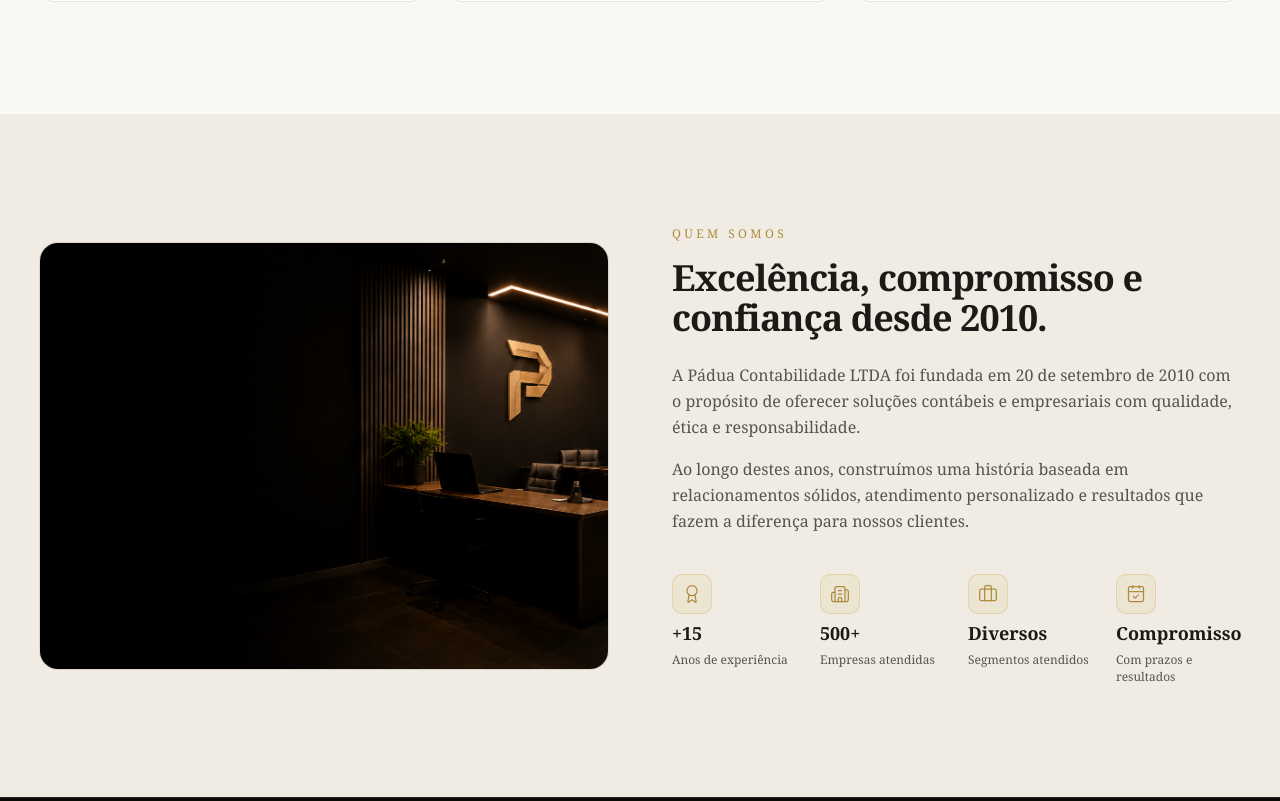
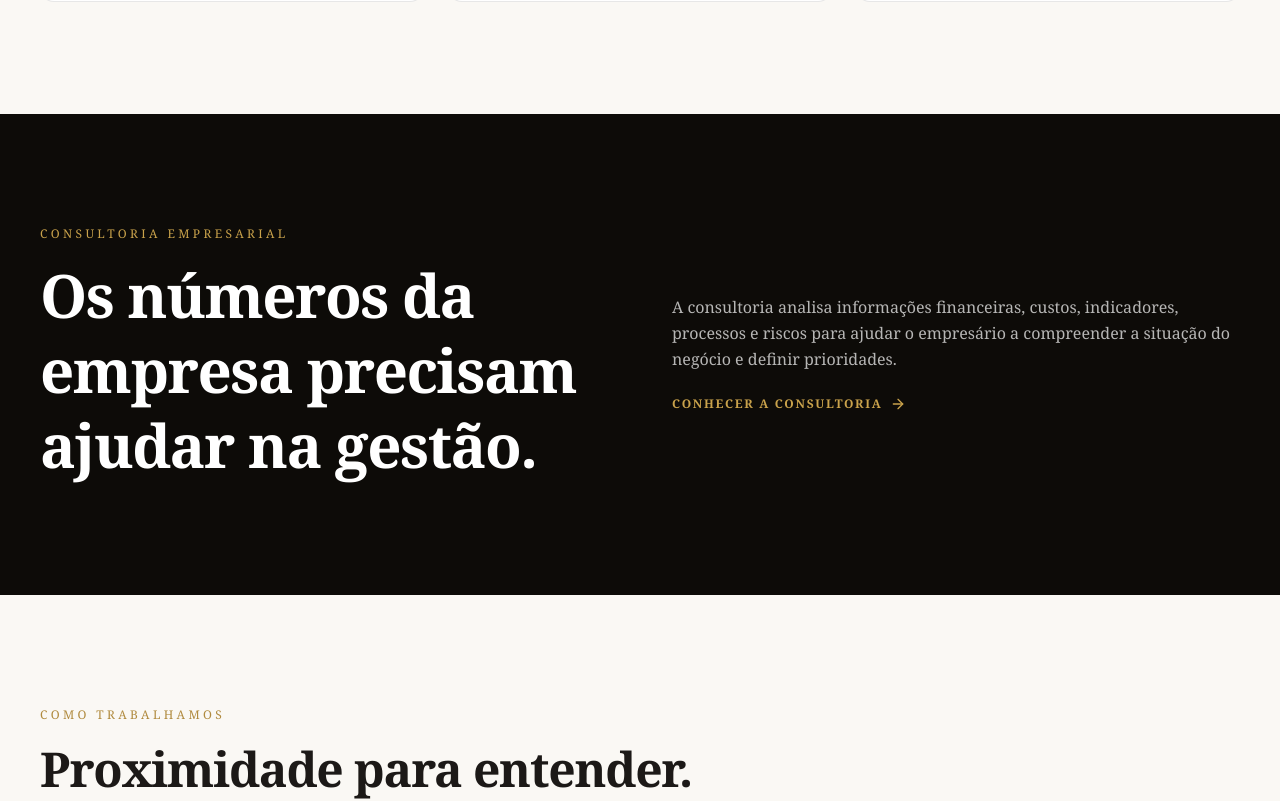
Before and after one commit to paduacontabilidade/website, a React (Vite) app: page / in a window 1280 px wide. Shown: the part 1612-2413 px from the top of the page. Built offline with nearby package versions, Linux system fonts and the light colour scheme.

Commit message:
feat: add ConsultingHighlight and MethodologySection components to App for enhanced service presentation

```diff
--- a/src/App.tsx
+++ b/src/App.tsx
@@ -1,6 +1,8 @@
 import { SiteHeader } from "@/components/site-header";
 import { Hero } from "@/components/sections/hero";
 import { ServicesSection } from "@/components/sections/services";
+import { ConsultingHighlight } from "@/components/sections/consulting-highlight";
+import { MethodologySection } from "@/components/sections/methodology";
 import { AboutSection } from "@/components/sections/about";
 import { SiteFooter } from "@/components/site-footer";
 
@@ -11,6 +13,8 @@
       <main>
         <Hero />
         <ServicesSection />
+        <ConsultingHighlight />
+        <MethodologySection />
         <AboutSection />
       </main>
       <SiteFooter />
```
